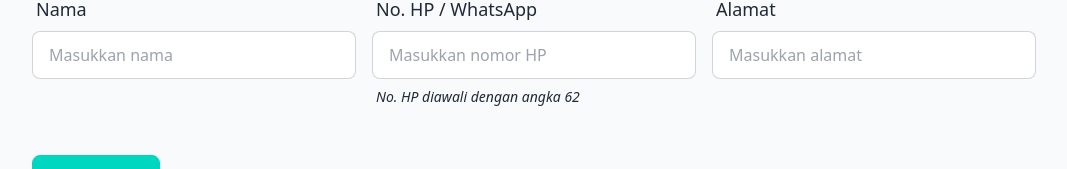
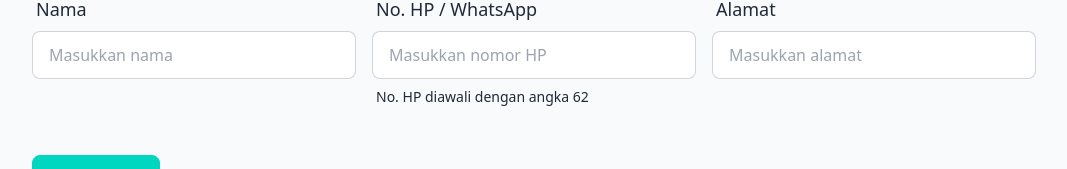
Before and after one commit to oebaedz/preorder-kaos, a React (Vite) app: page / in a window 1280 px wide. Shown: the part 6665-6834 px from the top of the page, without its empty margins (106-1173 px from the left). Built offline with nearby package versions, Linux system fonts and the light colour scheme.

Commit message:
Update OrdererInfo.jsx

```diff
--- a/src/components/OrdererInfo.jsx
+++ b/src/components/OrdererInfo.jsx
@@ -173,7 +173,7 @@ const OrdererInfo = () => {
               value={noHP}
               name="noHP"
             />
-            <p className="italic font-light text-sm ml-1 pt-2">
+            <p className="font-light text-sm ml-1 pt-2">
               No. HP diawali dengan angka 62
             </p>
           </label>
```
